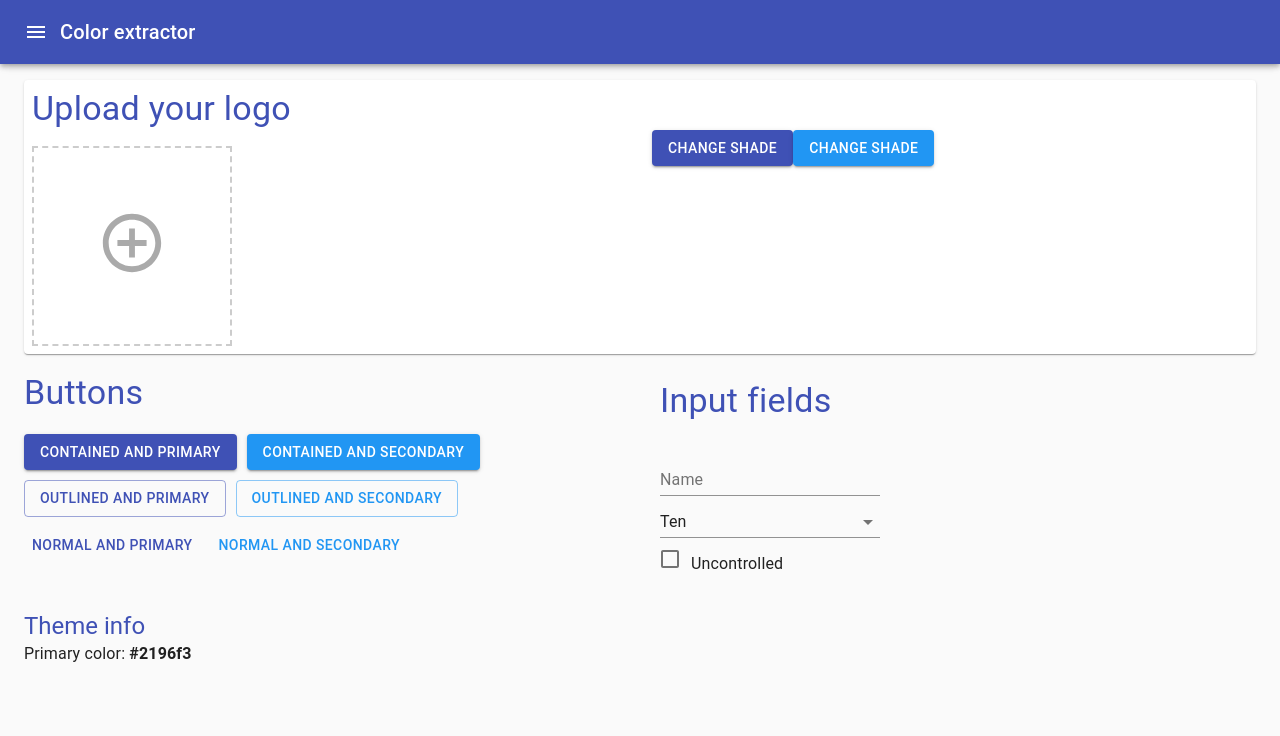
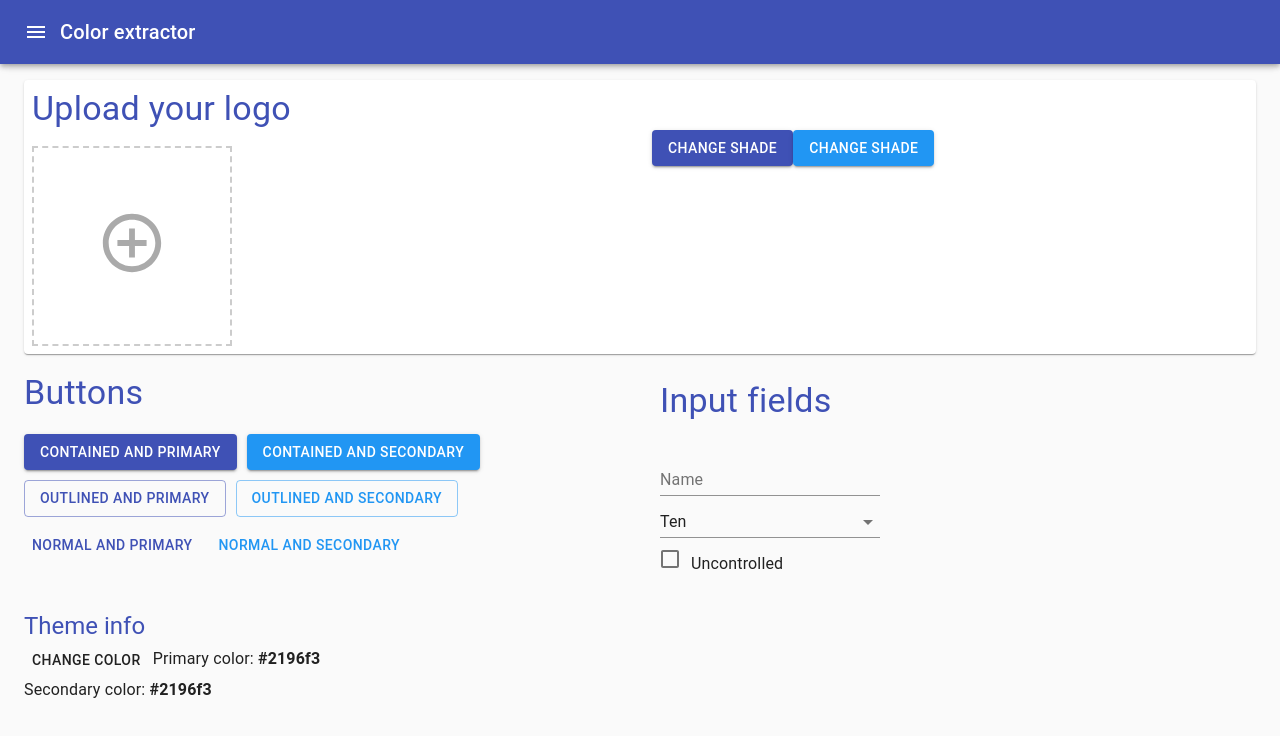
Before and after one commit to giovannimazzuoccolo/color-extractor-mui, a React (Create React App) app: page / in a window 1280 px wide. Shown: the top 736 px of the page. Built offline with nearby package versions, Linux system fonts and the light colour scheme.

Commit message:
add colorpicker

```diff
--- a/package.json
+++ b/package.json
@@ -5,10 +5,12 @@
   "dependencies": {
     "@material-ui/core": "^4.4.2",
     "@material-ui/icons": "^4.4.1",
+    "@types/react-color": "^3.0.1",
     "colorthief": "^2.3.0",
     "eslint": "^6.3.0",
     "polished": "^3.4.1",
     "react": "^16.9.0",
+    "react-color": "^2.17.3",
     "react-dom": "^16.9.0",
     "react-scripts": "3.1.1",
     "typescript": "^3.6.3"
--- a/src/themeInfo/ThemeInfo.tsx
+++ b/src/themeInfo/ThemeInfo.tsx
@@ -1,19 +1,30 @@
 import * as React from "react";
 import Typography from "@material-ui/core/Typography";
+import { ChromePicker } from 'react-color';
+import { Button } from "@material-ui/core";
 
 interface IProps {
     color: string;
   }
 
 const ThemeInfo: React.FunctionComponent<IProps> = (props: IProps) => {
+
+  const [ changeColorButton, changeColorButtonFunc ] = React.useState(false);
+
+
   return (
     <>
       <Typography variant="h5" color="primary">
         Theme info
       </Typography>
       <Typography>
-        Primary color: <strong>{props.color}</strong>
+      <Button onClick={(e) => {
+          changeColorButtonFunc(!changeColorButton)
+        }}>Change Color</Button> Primary color: <strong>{props.color}</strong>
+        {changeColorButton && <ChromePicker color={props.color} />}
         <br />
+        Secondary color: <strong>{props.color}</strong>
+
       </Typography>
     </>
   );
```
Also changed, not shown: 1 other file (tests, documents, lock files or other folders).
